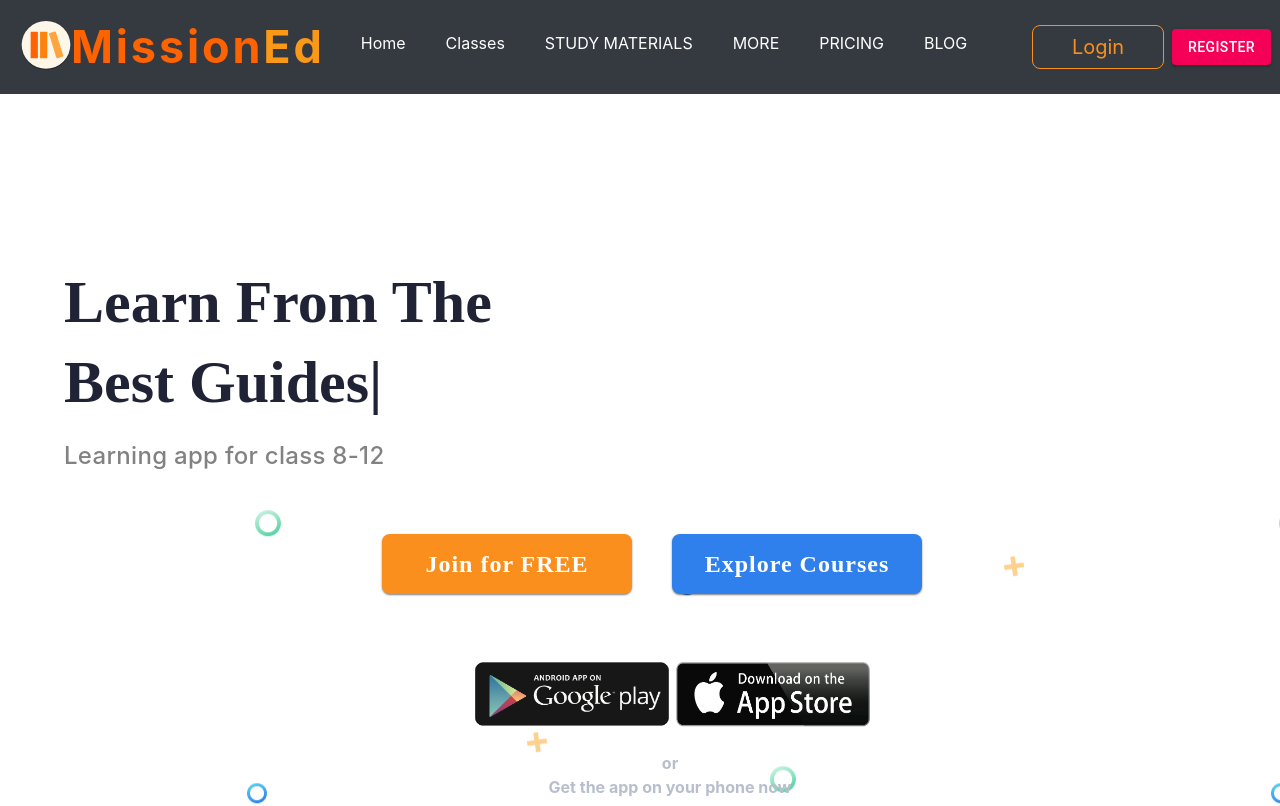
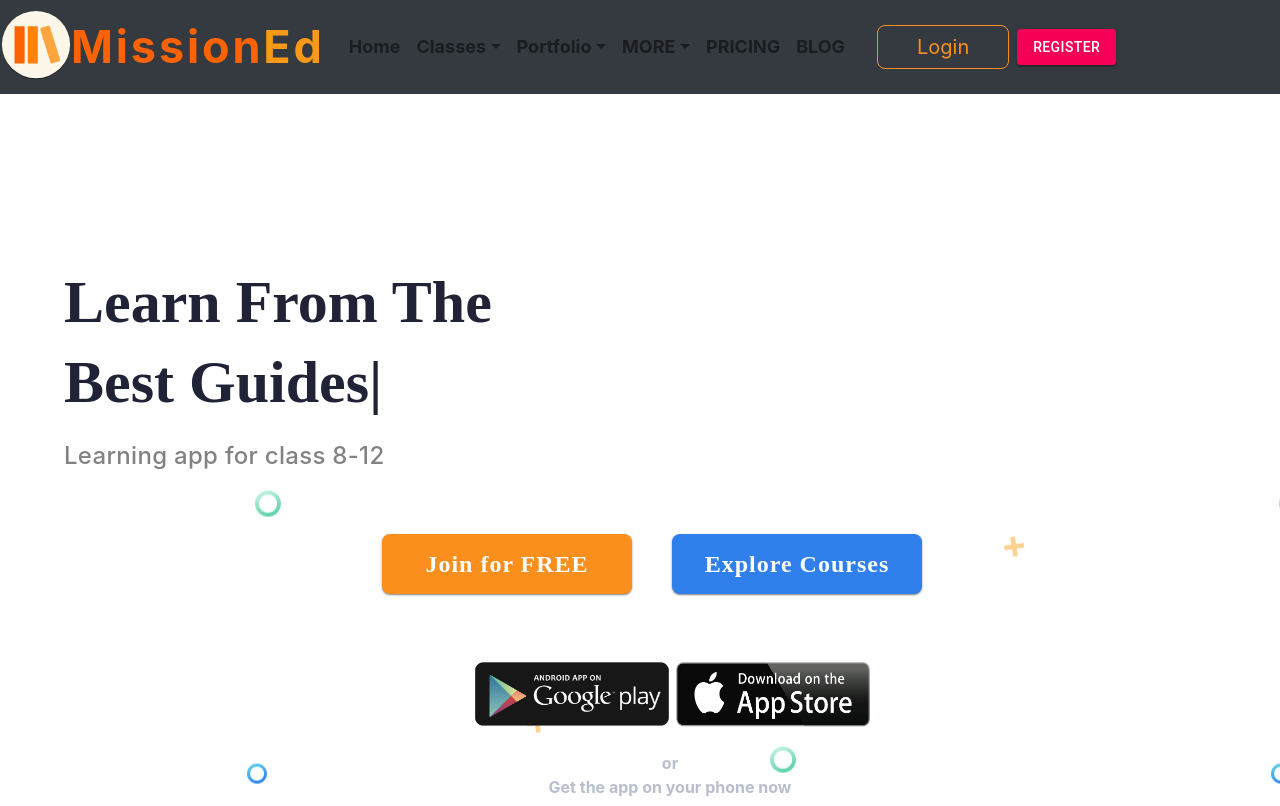
Before and after one commit to missionedweb/web_react, a React (Create React App) app: page / in a window 1280 px wide. Shown: the top 806 px of the page. Built offline with nearby package versions, Linux system fonts and the light colour scheme; no server answers.

Commit message:
navbar links update 5

```diff
--- a/package.json
+++ b/package.json
@@ -10,12 +10,13 @@
     "@testing-library/react": "^9.5.0",
     "@testing-library/user-event": "^7.2.1",
     "aos": "^2.3.4",
-    "bootstrap": "^4.5.0",
+    "bootstrap": "^4.5.2",
     "disable-browser-back-navigation": "^0.1.0",
     "firebase": "^7.19.0",
     "jquery": "^3.5.1",
     "material-ui-phone-number": "^2.2.6",
     "node-sass": "^4.14.1",
+    "popper.js": "^1.16.1",
     "react": "^16.13.1",
     "react-bootstrap": "^1.3.0",
     "react-countup": "^4.3.3",
--- a/public/index.html
+++ b/public/index.html
@@ -16,6 +16,7 @@
       href="https://fonts.googleapis.com/css2?family=Montserrat:wght@300;400&display=swap"
       rel="stylesheet"
     />
+
     <script
       src="https://kit.fontawesome.com/bd43ee06c8.js"
       crossorigin="anonymous"
--- a/src/App.css
+++ b/src/App.css
@@ -11,132 +11,36 @@ body {
 /* Starts */
 
 
-#header{background:#1E262D;width:100%;position: relative}
-#header:after{content:"";clear:both;display:block}
+
 
 .navbar-expand-xl{
-  width: 100%;
+  width:100%;
 }
 
-.row  a:hover{text-decoration: none;color: white;}
-.mr-auto{float:right;}
-.mr-auto>ul{float:left;position:relative}
-.mr-auto li{list-style:none;float:left;}
-.mr-auto .dropdown{position:relative}
-.mr-auto li a{float:left;padding:20px;color:white;}
-.mr-auto li a:hover{background:#2C3E50; text-decoration: none; color: white; }
-.mr-auto li .linkname{float:left;padding:23px;color:white;} */
-.mr-auto li .linkname:hover{background:#2C3E50; text-decoration: none; color: white; }
-.linkname{float:left;padding:15px;color:white;}
-.mr-auto li ul{display:none}
-.mr-auto li:hover ul{display:inline}
-.mr-auto li li{float:none}
-.mr-auto .dropdown ul{position:absolute;left:0;top:100%;background:#fff;padding:20px 0;border-bottom:3px solid #34495e;z-index: 1;}
-.mr-auto .dropdown li{white-space:nowrap}
-.mr-auto .dropdown li a{padding:10px 40px;font-size:13px;min-width:200px}
-.mr-auto .mega-dropdown{width:100%;position :absolute;top:100%;left:0;background:#fff;overflow:hidden;padding:10px 30px;border-bottom:3px solid #34495e; z-index: 1 ;}
-.mr-auto .dropdown{width:100%;position :absolute;top:100%;left:0;background:#fff;overflow:hidden;padding:10px 30px;border-bottom:3px solid #34495e; z-index: 1 ;}
-.mr-auto .mega-dropdown1{width:50%;position:absolute ;top:100%;left:0;background:#fff;overflow:hidden;padding:10px 30px;border-bottom:3px solid #34495e; z-index: 1 ;}
-.mr-auto li li a{float:none;color:#333;display:block;padding:8px 10px;border-radius:3px;font-size:13px;z-index: 1;}
-.mr-auto li li a:hover{background:#bdc3c7;background:blue}
-.mr-auto li li .link{float:none;color:#333;display:block;padding:8px 10px;border-radius:3px;font-size:13px}
-.mr-auto li li .link:hover{background:#bdc3c7;background:yellow; color: white;}
-.mega-col{width:33%;float:left}
-.mega-col1{width:20%;float:left}
-.mega-col2{width:100%;float: right;}
-
-
-
-
-
-@media only screen and (max-width: 100px) {
-  nav{display:none;width:100%;clear:both;float:none;max-height:500px;overflow-y:scroll}
-  #menu-icon{display:inline;top:45px;cursor:pointer}
-  #menu-icon.active .first{transform:rotate(45deg);-webkit-transform:rotate(45deg);margin-top:10px}
-  #menu-icon.active .second{transform:rotate(135deg);-webkit-transform:rotate(135deg);position:relative;top:-9px;}
-  #menu-icon.active .third{display:none}
-
-  nav{padding:10px}
-  nav ul{float: left;}
-  nav li{float: left}
-  nav ul li a{float:none;padding:8px;display:block}
-  /* HERE */
-  /* #header nav ul ul{display:block;position: relative;;background:none;border:none;padding:0} */
-  .mr-auto>ul{float:left;position:relative}
-  #header nav a{padding:8px;}
-  #header nav a:hover{background: #34495e;color:#333;border-radius:1px}
-  /* #header nav ul li li a:before{content:"- "} */
-  .mega-col1{
-    width: 20%;
-    height: 100%;
-  }
-  .mega-col{
-    width: 33%;
-    height: 100%;
-  }
-  .mega-link{width: 100%;text-align: center;}
-  .mr-auto .mega-dropdown{height:100%}
-  .mr-auto .mega-dropdown{width:100%;position :absolute;top:100%;left:0;background:#fff;overflow:hidden;border-bottom:3px solid #34495e; z-index: 1 ;}
-.mr-auto .dropdown{width:100%;position :absolute;top:100%;left:0;background:#fff;overflow:hidden;padding:10px 30px;border-bottom:3px solid #34495e; z-index: 1 ;}
-.mr-auto .mega-dropdown1{width:100%;position:absolute ;top:100%;left:0;background:#fff;overflow:hidden;padding:10px 30px;border-bottom:3px solid #34495e; z-index: 1 ;}
-.mr-auto li li a{float:none;color:#333;display:block;padding:8px 10px;border-radius:3px;font-size:13px;z-index: 1;}
-/* .mr-auto li li a:hover{background:blue} */
-  .btn{
-      float: right;
-  }
+.navbar-nav .nav-item .nav-link{
+  color: red;
+  font-size: 18px;
+  font-weight: 700;
 }
-
-a.login-btn {
-  border: 1px solid #fb8f1d;
-  color: #fb8f1d;
-  box-sizing: border-box;
-  border-radius: 8px;
-  width: 132px;
-  height: 44px;
-  font-size: 20px;
-  /* margin-left: 150px;*/
+.navbar-nav .nav-item .nav-link:hover{
+  background-color: #2C3E50;
 }
-
-/* a.login-btn:hover {
-  text-decoration: none;
-  background-color: #fb8f1d;
-  color: white;
+.menu-area{
+  position: static;
+}
+.mega-area{
+  position: absolute;
+  width: 100%;
+  left: 0;
+  right: 0;
+  padding: 15px;
+}
+/* .dropdown-item{
+  padding: 5px 0;
 } */
-
-a.register-btn {
-  width: 100px;
-  height: 44px;
-  /* background: #fb8f1d;
-  color: #ffffff; */
-  box-sizing: border-box;
-  border-radius: 8px;
-  /* margin-left: 20px; */
-  font-size: 20px;
+h5{
+  font-family: -apple-system, BlinkMacSystemFont, 'Segoe UI', Roboto, Oxygen, Ubuntu, Cantarell, 'Open Sans', 'Helvetica Neue', sans-serif;
 }
-
-a.register-btn:hover {
-  text-decoration: none;
-  /* color: white;
-  background: #ff8300; */
-}
-
-.missioned-nav {
-  font-size: 45px;
-
-  color: #ff6200;
-  opacity: 3;
-  letter-spacing: 2.86px;
-}
-.logo {
-  width: 100px;
-  padding-left: 20px;
-}
-
-.tagline{
-  z-index: -1;
-}
-
-
 
 /* Ends */
 h1 {
--- a/src/components/NavbarComponent.jsx
+++ b/src/components/NavbarComponent.jsx
@@ -30,104 +30,107 @@ function NavbarComponent({ currentUser }) {
         </Navbar.Brand>
         <Navbar.Toggle aria-controls="basic-navbar-nav" />
         <Navbar.Collapse id="basic-navbar-nav navbar-left">
-          <Nav className="mr-auto mb-2">
+          <Nav className="navbar">
+              <ul class="navbar-nav">
+                <li class="nav-item">
+                  <a href="/" class="nav-link">Home</a>
 
-            <ul>
-              <li className="mega-link">
-        <a href="/">Home</a>
+                 </li>
 
-      </li>
+                <li class="nav-item dropdown menu-area">
+                  <a class="nav-link dropdown-toggle" href="#" id="mega-one"
+                   data-toggle="dropdown" aria-haspopup="true" aria-expanded="true">
+                    Classes
+                  </a>
+                  <div class="dropdown-menu mega-area" aria-labelledby="mega-one">
+                   <div class="row">
+                     <div class="col-sm-4">
+                       <a href="#" class="dropdown-item">Class 8</a>
+                       <a href="#" class="dropdown-item">Class 9</a>
+                     </div>
+                     <div class="col-sm-4">
+                      <a href="#" class="dropdown-item">Class 10</a>
+                      <a href="#" class="dropdown-item">Class 11 Science</a>
+                      <a href="#" class="dropdown-item">Class 12 Science</a>
+                    </div>
+                    <div class="col-sm-4">
+                      <a href="#" class="dropdown-item">Class 11 Commerece</a>
+                      <a href="#" class="dropdown-item">Class 12 Commerece</a>
+                    </div>
 
-      <li>
-        <a href="">Classes</a>
-        <ul class="mega-dropdown mr-auto">
-          <li class="row">
-            <ul class="mega-col">
-              <li><Nav.Link href="#action/3.1" className="link">Class 8</Nav.Link></li>
-              <li><Nav.Link href="#action/3.2" className="link">Class 9</Nav.Link></li>
-            </ul>
-            <ul class="mega-col">
-              <li><Nav.Link href="#action/3.3" className="link">Class 10</Nav.Link></li>
-              <li><Nav.Link href="#action/3.4" className="link">Class 11 Science</Nav.Link></li>
-              <li><Nav.Link href="#action/3.5" className="link">Class 12 Science</Nav.Link></li>
-            </ul>
-            <ul class="mega-col">
-              <li><Nav.Link href="#action/3.6" className="link">Class 11 Commerce</Nav.Link></li>
-              <li><Nav.Link href="#action/3.7" className="link">Class 12 Commerce</Nav.Link></li>
-            </ul>
+                   </div>
+                  </div>
+                </li>
+                <li class="nav-item dropdown menu-area">
+                  <a class="nav-link dropdown-toggle" href="#" id="mega-two"
+                  data-toggle="dropdown" aria-haspopup="true" aria-expanded="false">
+                    Portfolio
+                  </a>
+                  <div class="dropdown-menu mega-area" aria-labelledby="mega-two">
+                   <div class="row">
+                     <div class="col-sm-6 col-lg-3">
+                       <a href="#" class="dropdown-item">NEET</a>
+                       <a href="#" class="dropdown-item">NTSE</a>
+                       <a href="#" class="dropdown-item">CBSE</a>
+                       <a href="#" class="dropdown-item">ICSE</a>
+                       <a href="#" class="dropdown-item">BITSAT</a>
+                     </div>
+                     <div class="col-sm-6 col-lg-3">
+                      <a href="#" class="dropdown-item">JEE MAINS</a>
+                      <a href="#" class="dropdown-item">JEE ADVANCED</a>
+                      <a href="#" class="dropdown-item">NCERT SOL</a>
+                      <a href="#" class="dropdown-item">IMO</a>
+                      <a href="#" class="dropdown-item">SRMJEE</a>
+                     </div>
+                    <div class="col-sm-6 col-lg-3">
+                      <a href="#" class="dropdown-item">KVPY</a>
+                      <a href="#" class="dropdown-item">NSEJS</a>
+                      <a href="#" class="dropdown-item">NSO</a>
+                      <a href="#" class="dropdown-item">InPHO</a>
 
-          </li>
-        </ul>
-      </li>
-      <li>
-        <a href="">STUDY MATERIALS</a>
-        <ul class="mega-dropdown mr-auto">
-          <li class="row">
-            <ul class="mega-col1">
-              <li><Nav.Link href="#action/3.1" className="link">NEET</Nav.Link></li>
-              <li><Nav.Link href="#action/3.1" className="link">NTSE</Nav.Link></li>
-              <li><Nav.Link href="#action/3.1" className="link">CBSE</Nav.Link></li>
-              <li><Nav.Link href="#action/3.1" className="link">ICSE</Nav.Link></li>
-            </ul>
-            <ul class="mega-col1">
-              <li><Nav.Link href="#action/3.1" className="link">JEE MAINS</Nav.Link></li>
-              <li><Nav.Link href="#action/3.1" className="link">JEE ADVANCED</Nav.Link></li>
-              <li><Nav.Link href="#action/3.1" className="link">NCERT SOL</Nav.Link></li>
-              <li><Nav.Link href="#action/3.1" className="link">IMO</Nav.Link></li>
-            </ul>
-            <ul class="mega-col1">
-              <li><Nav.Link href="#action/3.1" className="link">KVPY</Nav.Link></li>
-              <li><Nav.Link href="#action/3.1" className="link">NSEJS</Nav.Link></li>
-              <li><Nav.Link href="#action/3.1" className="link">NSO</Nav.Link></li>
-              <li><Nav.Link href="#action/3.1" className="link">InPHO</Nav.Link></li>
-            </ul>
-            <ul class="mega-col1">
-              <li><Nav.Link href="#action/3.1" className="link">InCHO</Nav.Link></li>
-              <li><Nav.Link href="#action/3.1" className="link">RMO</Nav.Link></li>
-              <li><Nav.Link href="#action/3.1" className="link">NSO</Nav.Link></li>
-              <li><Nav.Link href="#action/3.1" className="link">NSTSE</Nav.Link></li>
-            </ul>
-            <ul class="mega-col1">
-              <li><Nav.Link href="#action/3.1" className="link">BITSAT</Nav.Link></li>
-              <li><Nav.Link href="#action/3.1" className="link">SRMJEE</Nav.Link></li>
-            </ul>
+                    </div>
+                    <div class="col-sm-6 col-lg-3">
+                      <a href="#" class="dropdown-item">InCHO</a>
+                      <a href="#" class="dropdown-item">RMO</a>
+                      <a href="#" class="dropdown-item">NSO</a>
+                      <a href="#" class="dropdown-item">NSTSE</a>
 
-          </li>
-        </ul>
-      </li>
-      <li>
-        <a href="">MORE</a>
-        <ul class="mega-dropdown">
-          <li class="row">
-            <ul class="mega-col1">
-              <li><Nav.Link href="#action/3.1" className="link">About Us</Nav.Link></li>
-            </ul>
-            <ul class="mega-col1">
-              <li><Nav.Link href="#action/3.1" className="link">Features</Nav.Link></li>
-            </ul>
-            <ul class="mega-col1">
-              <li><Nav.Link href="#action/3.1" className="link">Testimonials</Nav.Link></li>
-            </ul>
-            <ul class="mega-col1">
-              <li><Nav.Link href="#action/3.1" className="link">Counselling</Nav.Link></li>
-            </ul>
-            <ul class="mega-col1">
-              <li><Nav.Link href="#action/3.1" className="link">FAQ's</Nav.Link></li>
-            </ul>
+                    </div>
+                   </div>
+                  </div>
+                </li>
+                <li class="nav-item dropdown menu-area">
+                  <a class="nav-link dropdown-toggle" href="#" id="mega-three"
+                  data-toggle="dropdown" aria-haspopup="true" aria-expanded="false">
+                    MORE
+                  </a>
+                  <div class="dropdown-menu mega-area" aria-labelledby="mega-three">
+                   <div class="row">
+                     <div class="col-sm-6 col-lg-3">
+                       <a href="#" class="dropdown-item">About Us</a>
+                       <a href="#" class="dropdown-item">FAQ's</a>
+                     </div>
+                     <div class="col-sm-6 col-lg-3">
+                      <a href="#" class="dropdown-item">Features</a>
+                      <a href="#" class="dropdown-item">Counselling</a>
+                     </div>
+                    <div class="col-sm-6 col-lg-3">
+                      <a href="#" class="dropdown-item">Testimonials</a>
 
-          </li>
-        </ul>
-      </li>
-      <li className="mega-link">
-      <a href="/pricing" className="float-left"> PRICING</a>
-      </li>
-      <li className="mega-link">
-      <a href="/https://missioned.in/blog/">BLOG</a>
-      </li>
+                    </div>
+                    <div class="col-sm-6 col-lg-3">
 
-    </ul>
-
-
+                    </div>
+                   </div>
+                  </div>
+                </li>
+                <li class="nav-item">
+                  <a class="nav-link" href="/pricing">PRICING</a>
+                </li>
+                <li class="nav-item">
+                  <a class="nav-link" href="/https://missioned.in/blog/">BLOG</a>
+                </li>
+              </ul>
           </Nav>
           {currentUser !== null ? (
             <Link to="/login" >
--- a/src/index.js
+++ b/src/index.js
@@ -4,6 +4,11 @@ import "./index.css";
 import App from "./App";
 import { BrowserRouter as Router } from "react-router-dom";
 import * as serviceWorker from "./serviceWorker";
+import 'bootstrap';
+import 'bootstrap/dist/css/bootstrap.css';
+import 'bootstrap/dist/js/bootstrap.js';
+import $ from 'jquery';
+import Popper from 'popper.js';
 
 import { Provider } from "react-redux";
 import store from "./redux/store";
```
Also changed, not shown: 1 other file (tests, documents, lock files or other folders).
